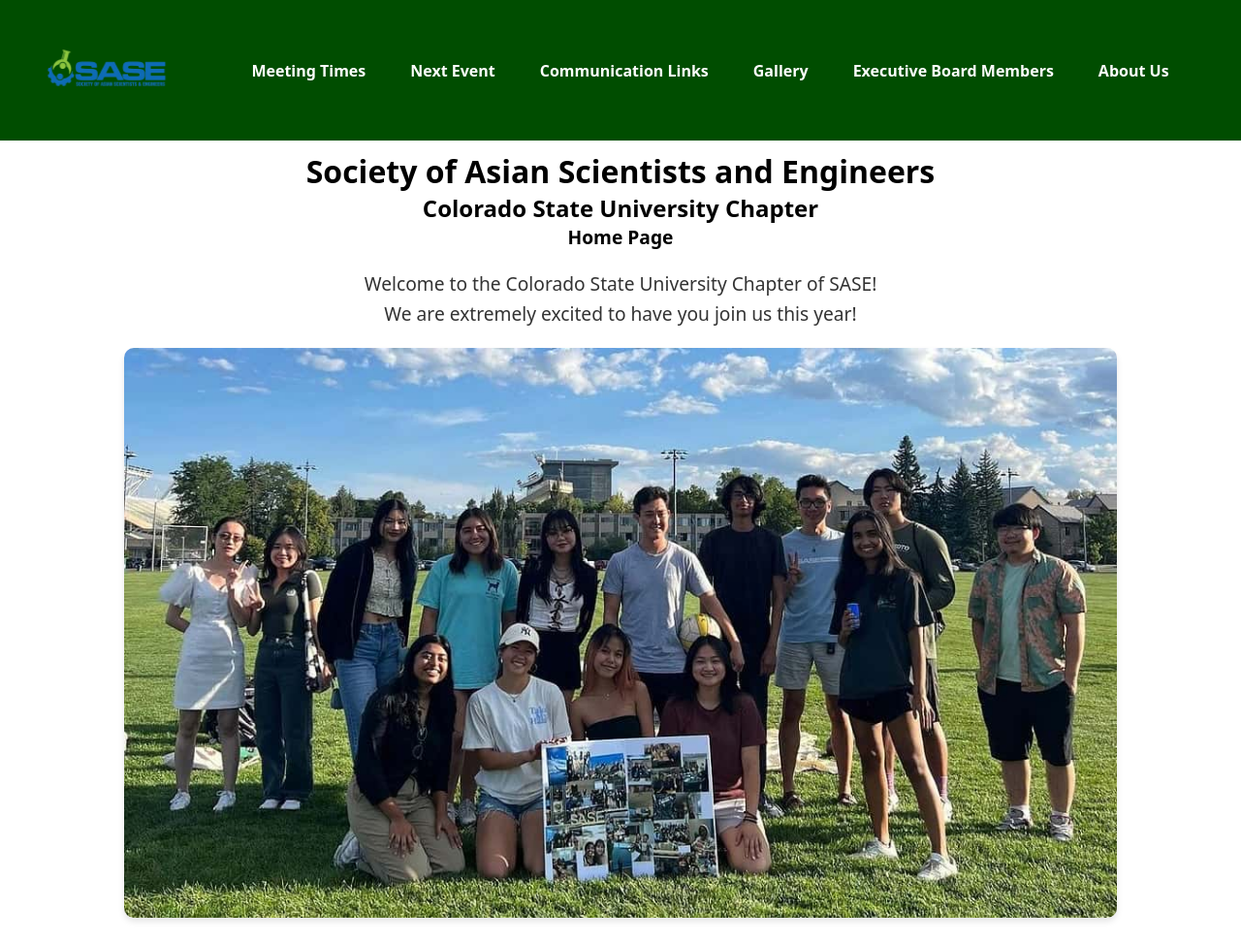
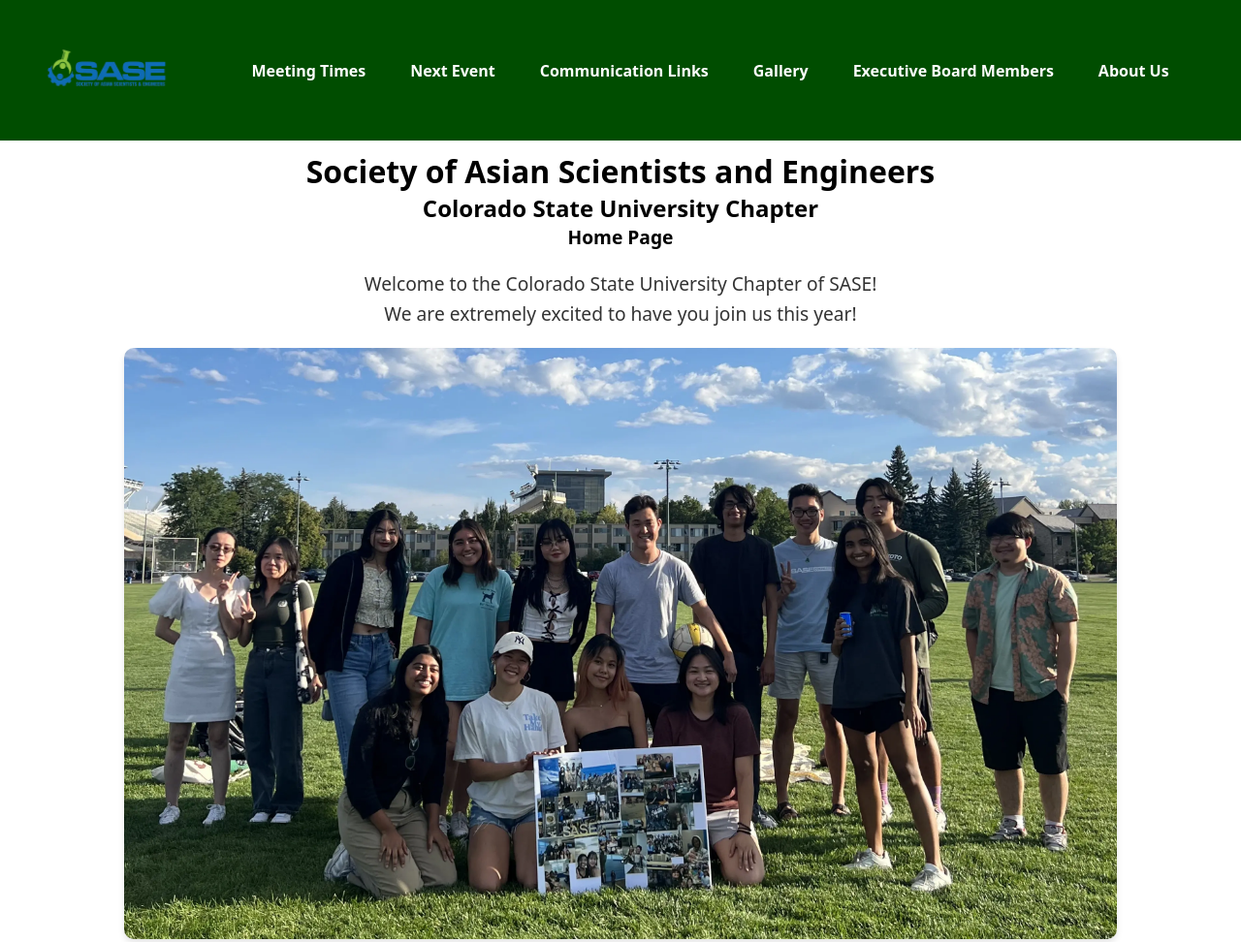
Before and after one commit to kylephamn/SASE-Website, a plain HTML site: page index.html in a window 1280 px wide. Shown: the top 972 px of the page at 97% size. Drawn offline with Linux system fonts and the light colour scheme.

Commit message:
adjusted logos

```diff
--- a/index.html
+++ b/index.html
@@ -16,7 +16,7 @@
     <header>
       <nav class="navbar">
         <a href="index.html">
-          <img src="logos/SASE-Logo.png" alt="SASE CSU Logo" class="logo">
+          <img src="logos/sase-logo.webp" alt="SASE CSU Logo" class="logo">
         </a>
         <ul class="nav-links">
           <li><a href="meeting-times.html">Meeting Times</a></li>
@@ -47,7 +47,7 @@
       <p>
         Welcome to the Colorado State University Chapter of SASE!<br>
         We are extremely excited to have you join us this year!<br>
-        <img src="logos/SASE-2.jpg" alt="SASE First Meeting Photo" class="small-image-index">
+        <img src="logos/SASE-2.webp" alt="SASE First Meeting Photo" class="small-image-index">
       </p>
     </div>
   </body>
```
Also changed, not shown: about-us.html (+1 -1 lines), communication-links.html (+1 -1 lines), executive-board-members.html (+1 -1 lines), gallery.html (+1 -1 lines), meeting-times.html (+1 -1 lines), next-event.html (+1 -1 lines), logos/SASE-1.jpg (deleted), logos/SASE-2.jpg (deleted), logos/SASE-2.webp (added), logos/SASE-Logo.png (deleted), logos/sase-logo.webp (added).
